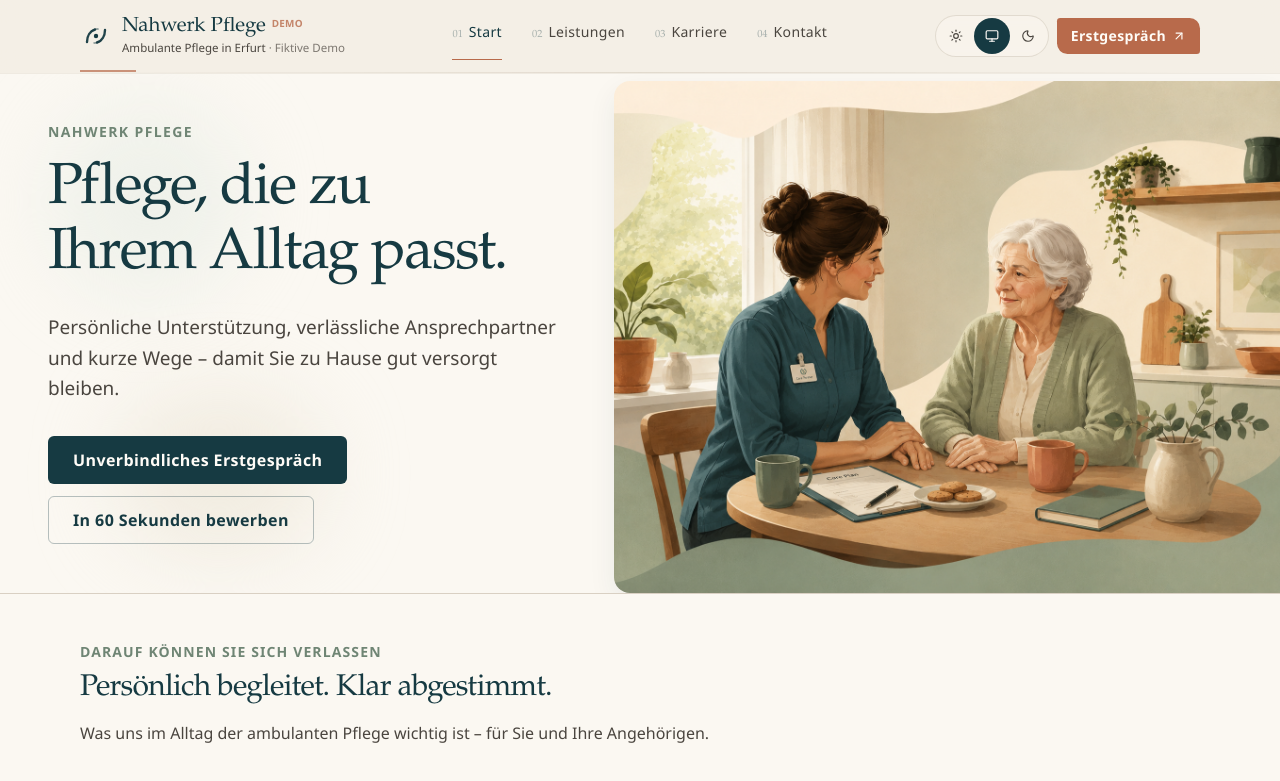
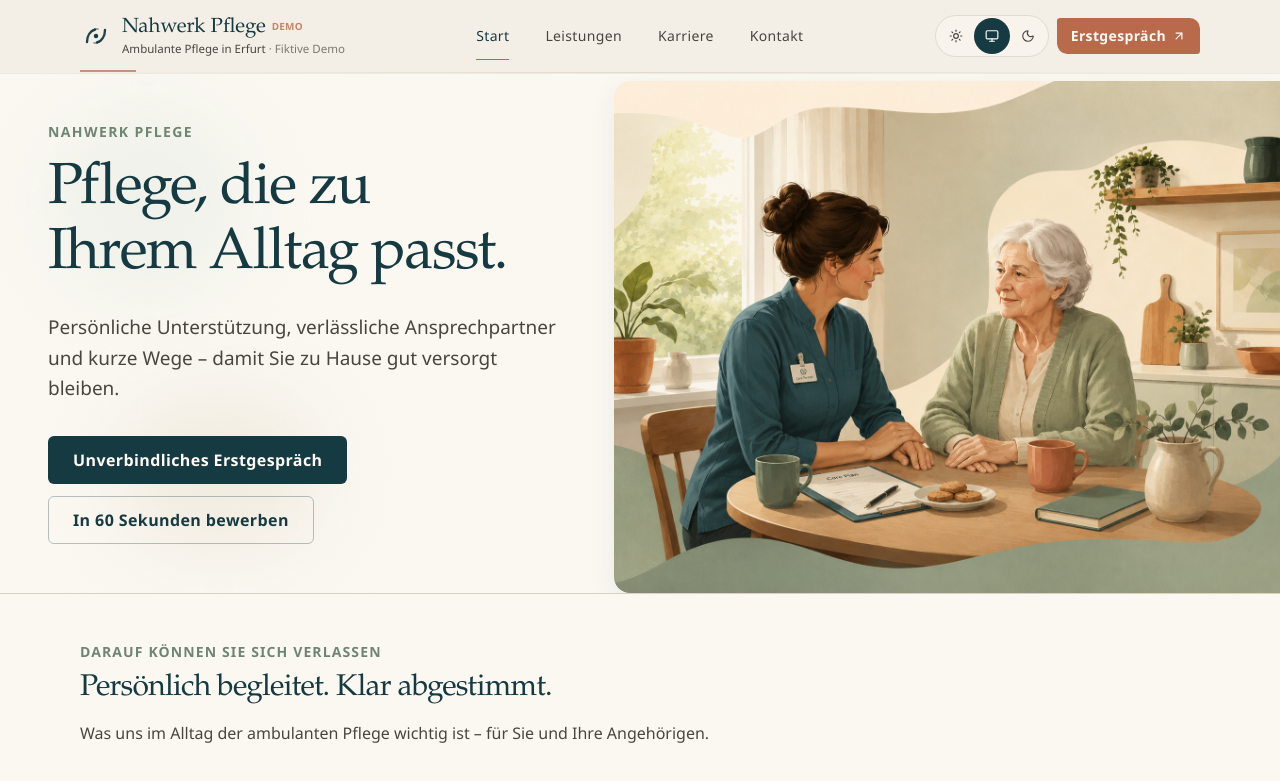
Before and after one commit to bennikost25-design/nahwerk-pflege-demo, a Next.js app: page / in a window 1280 px wide. Shown: the top 781 px of the page. Built offline with nearby package versions, Linux system fonts and the light colour scheme.

Commit message:
weitere Anpassung Navigation

```diff
--- a/src/app/globals.css
+++ b/src/app/globals.css
@@ -34,7 +34,7 @@
   --radius-sm: 0.375rem;
   --radius-md: 0.5rem;
   --shadow-soft: 0 12px 40px rgba(22, 58, 66, 0.08);
-  --header-offset: 3.5rem;
+  --header-offset: 3.75rem;
   --focus-ring: 0 0 0 3px var(--color-cream), 0 0 0 5px var(--color-petrol);
   --theme-transition:
     background-color 160ms ease,
--- a/src/components/layout/Header.tsx
+++ b/src/components/layout/Header.tsx
@@ -14,10 +14,26 @@ import {
   useId,
   useRef,
   useState,
+  useSyncExternalStore,
 } from "react";
+import { createPortal } from "react-dom";
 
 function isActivePath(pathname: string, href: string) {
   return href === "/" ? pathname === "/" : pathname.startsWith(href);
+}
+
+function mobilePageLabel(pathname: string): string {
+  if (pathname === "/") return "Startseite";
+  if (pathname.startsWith("/leistungen")) return "Leistungen";
+  if (pathname.startsWith("/karriere")) return "Karriere";
+  if (pathname.startsWith("/kontakt")) return "Kontakt";
+  if (pathname.startsWith("/impressum")) return "Impressum";
+  if (pathname.startsWith("/datenschutz")) return "Datenschutz";
+  return "Seite";
+}
+
+function subscribeToNothing() {
+  return () => {};
 }
 
 export function Header() {
@@ -25,10 +41,16 @@ export function Header() {
   const [open, setOpen] = useState(false);
   const [openedOnPath, setOpenedOnPath] = useState(pathname);
   const [reduceMotion, setReduceMotion] = useState(false);
+  const portalReady = useSyncExternalStore(
+    subscribeToNothing,
+    () => true,
+    () => false,
+  );
   const menuId = useId();
   const buttonRef = useRef<HTMLButtonElement>(null);
   const panelRef = useRef<HTMLDivElement>(null);
   const isOpen = open && openedOnPath === pathname;
+  const currentPage = mobilePageLabel(pathname);
 
   const closeMenu = useCallback(() => {
     setOpen(false);
@@ -94,65 +116,158 @@ export function Header() {
     };
   }, [isOpen]);
 
+  const mobileMenu =
+    portalReady &&
+    createPortal(
+      <div
+        ref={panelRef}
+        id={menuId}
+        role="dialog"
+        aria-modal="true"
+        aria-label="Navigation"
+        aria-hidden={!isOpen}
+        inert={!isOpen ? true : undefined}
+        className={cn(
+          "fixed inset-x-0 top-[var(--header-offset)] bottom-0 z-[60] w-full overflow-y-auto overscroll-contain bg-cream lg:hidden",
+          "pb-[max(1.25rem,env(safe-area-inset-bottom))]",
+          reduceMotion
+            ? isOpen
+              ? "visible opacity-100"
+              : "invisible opacity-0 pointer-events-none"
+            : cn(
+                "transition-[opacity,transform] duration-[200ms] ease-out",
+                isOpen
+                  ? "visible translate-y-0 opacity-100"
+                  : "invisible -translate-y-1 opacity-0 pointer-events-none",
+              ),
+        )}
+      >
+        <div className="container-site flex min-h-full flex-col py-5">
+          <p className="text-xs font-semibold tracking-[0.12em] text-ink-muted uppercase">
+            Navigation
+          </p>
+
+          <nav aria-label="Mobile Navigation" className="mt-3 shrink-0">
+            <ul className="border-t border-line">
+              {navigation.map((item) => {
+                const active = isActivePath(pathname, item.href);
                 return (
-    <header className="site-header sticky top-0 z-50 bg-cream/85 backdrop-blur-md">
-      <div className="container-site relative flex h-14 items-center gap-2 lg:h-[4.5rem] lg:gap-6 xl:gap-10">
-        {/* Marke */}
+                  <li key={item.href} className="border-b border-line">
+                    <Link
+                      href={item.href}
+                      className={cn(
+                        "flex min-h-14 w-full items-center justify-between gap-3 py-3.5 text-lg font-semibold tracking-wide",
+                        active ? "text-petrol" : "text-ink",
+                      )}
+                      aria-current={active ? "page" : undefined}
+                      onClick={closeMenu}
+                      tabIndex={isOpen ? undefined : -1}
+                    >
+                      <span>{item.label}</span>
+                      {active ? (
+                        <span
+                          className="size-1.5 shrink-0 rounded-full bg-terracotta"
+                          aria-hidden
+                        />
+                      ) : null}
+                    </Link>
+                  </li>
+                );
+              })}
+            </ul>
+          </nav>
+
+          <div className="mt-6 shrink-0 space-y-3">
+            <Link
+              href={cta.primary.href}
+              onClick={closeMenu}
+              tabIndex={isOpen ? undefined : -1}
+              className="inline-flex min-h-12 w-full items-center justify-center gap-2 rounded-[0.25rem_0.75rem_0.25rem_0.75rem] bg-terracotta px-5 text-base font-semibold text-on-brand transition-colors hover:bg-[#a55c41]"
+            >
+              {cta.primary.label}
+              <ArrowUpRight className="size-4" aria-hidden />
+            </Link>
+            <Link
+              href={cta.secondary.href}
+              onClick={closeMenu}
+              tabIndex={isOpen ? undefined : -1}
+              className="inline-flex min-h-11 w-full items-center justify-center text-sm font-semibold text-petrol underline-offset-4 hover:underline"
+            >
+              {cta.secondary.label}
+            </Link>
+          </div>
+
+          <div className="mt-8 shrink-0 border-t border-line pt-5">
+            <ThemeMenuControl />
+          </div>
+
+          <p className="mt-auto shrink-0 pt-8 text-xs leading-relaxed text-ink-muted">
+            Fiktive Website-Demo – alle Angaben sind beispielhaft.
+          </p>
+        </div>
+      </div>,
+      document.body,
+    );
+
+  return (
+    <>
+      <header className="sticky top-0 z-50">
+        {/* Blur nur auf dem sichtbaren Balken – nicht als Ancestor des Fixed-Panels */}
+        <div className="site-header bg-cream/85 backdrop-blur-md">
+          <div className="container-site relative flex h-[3.75rem] items-center gap-1.5 sm:gap-2 lg:h-[4.5rem] lg:gap-6 xl:gap-10">
             <Link
               href="/"
               className="flex min-w-0 flex-1 items-center gap-2 py-1 lg:flex-none lg:gap-2.5"
               aria-label={`${siteConfig.name} – Startseite`}
             >
-          <BrandMark className="size-[1.65rem] shrink-0 text-petrol lg:size-8" />
+              <BrandMark className="size-[1.7rem] shrink-0 text-petrol lg:size-8" />
               <span className="min-w-0">
                 <span className="flex items-baseline gap-1.5">
-              <span className="block truncate font-display text-[1.02rem] leading-none text-petrol lg:text-[1.28rem]">
+                  <span className="whitespace-nowrap font-display text-[0.98rem] leading-[1.2] text-petrol lg:text-[1.28rem] lg:leading-[1.2]">
                     {siteConfig.name}
                   </span>
                   <span
-                className="relative -top-1 hidden text-[0.62rem] font-semibold tracking-wide text-terracotta/80 uppercase lg:inline"
+                    className="relative -top-0.5 hidden text-[0.62rem] font-semibold tracking-wide text-terracotta/80 uppercase lg:inline"
                     title={siteConfig.demoNotice}
                   >
                     Demo
                   </span>
                 </span>
-            <span className="mt-1 hidden text-[0.72rem] leading-tight text-ink-muted lg:block">
+                {/* Mobile: aktuelle Seite */}
+                <span className="mt-0.5 block text-[0.68rem] leading-tight text-ink-muted lg:hidden">
+                  {currentPage}
+                </span>
+                {/* Desktop: Tagline */}
+                <span className="mt-0.5 hidden text-[0.72rem] leading-tight text-ink-muted lg:block">
                   {siteConfig.tagline}
                   <span className="text-ink-muted/70"> · Fiktive Demo</span>
                 </span>
               </span>
             </Link>
 
-        {/* Desktop-Navigation */}
             <nav
               className="hidden min-w-0 flex-1 justify-center lg:flex"
               aria-label="Hauptnavigation"
             >
-          <ul className="flex items-center gap-0.5 xl:gap-1.5">
-            {navigation.map((item, index) => {
+              <ul className="flex items-center gap-1 xl:gap-2">
+                {navigation.map((item) => {
                   const active = isActivePath(pathname, item.href);
                   return (
                     <li key={item.href}>
                       <Link
                         href={item.href}
                         className={cn(
-                      "group relative inline-flex min-h-11 items-baseline gap-1.5 px-2.5 py-2 transition-colors xl:px-3",
-                      active ? "text-petrol" : "text-ink-muted hover:text-petrol",
+                          "group relative inline-flex min-h-11 items-center px-3 py-2 text-sm font-medium tracking-wide transition-colors xl:px-3.5",
+                          active
+                            ? "text-petrol"
+                            : "text-ink-muted hover:text-petrol",
                         )}
                         aria-current={active ? "page" : undefined}
                       >
-                    <span
-                      className="font-display text-[0.65rem] tabular-nums text-petrol/35"
-                      aria-hidden
-                    >
-                      {String(index + 1).padStart(2, "0")}
-                    </span>
-                    <span className="text-sm font-medium tracking-wide">
                         {item.label}
-                    </span>
                         <span
                           className={cn(
-                        "absolute inset-x-2.5 -bottom-0.5 h-px origin-left bg-terracotta transition-[transform,opacity] duration-200 xl:inset-x-3",
+                            "absolute inset-x-3 -bottom-0.5 h-px origin-left bg-terracotta transition-[transform,opacity] duration-200 xl:inset-x-3.5",
                             active
                               ? "scale-x-100 opacity-100"
                               : "scale-x-0 opacity-0 group-hover:scale-x-100 group-hover:opacity-70",
@@ -166,10 +281,9 @@ export function Header() {
               </ul>
             </nav>
 
-        {/* Rechts: Theme + CTA / Menü */}
-        <div className="flex shrink-0 items-center gap-1.5 sm:gap-2">
+            <div className="flex shrink-0 items-center gap-1 sm:gap-1.5 lg:gap-2">
               <ThemeToggle className="hidden lg:inline-flex" />
-          <ThemeToggle variant="cycle" className="lg:hidden" />
+              <ThemeToggle variant="cycle" className="!size-9 lg:hidden" />
 
               <Link
                 href={cta.primary.href}
@@ -202,117 +316,20 @@ export function Header() {
               </button>
             </div>
 
-        {/* Kurze Akzentlinie unter dem Markenbereich – kein Vollkasten */}
             <span
               className="pointer-events-none absolute bottom-0 left-0 hidden h-0.5 w-14 bg-terracotta/70 lg:block"
               aria-hidden
             />
           </div>
 
-      {/* Feine Trennlinie – nicht kantenhart über volle Breite */}
           <div
             className="pointer-events-none mx-auto h-px w-[min(1120px,calc(100%-2rem))] bg-gradient-to-r from-transparent via-line/70 to-transparent"
             aria-hidden
           />
-
-      {/* Mobile Viewport-Panel */}
-      <div
-        ref={panelRef}
-        id={menuId}
-        role="dialog"
-        aria-modal="true"
-        aria-label="Navigation"
-        aria-hidden={!isOpen}
-        inert={!isOpen ? true : undefined}
-        className={cn(
-          "fixed inset-x-0 top-[var(--header-offset)] bottom-0 z-50 overflow-y-auto overscroll-contain bg-cream lg:hidden",
-          "pb-[max(1.25rem,env(safe-area-inset-bottom))]",
-          reduceMotion
-            ? isOpen
-              ? "visible opacity-100"
-              : "invisible opacity-0"
-            : cn(
-                "transition-[opacity,transform] duration-[200ms] ease-out",
-                isOpen
-                  ? "visible translate-y-0 opacity-100"
-                  : "invisible -translate-y-1 opacity-0 pointer-events-none",
-              ),
-        )}
-      >
-        <div className="container-site flex min-h-full flex-col py-5">
-          <p className="text-xs font-semibold tracking-[0.12em] text-ink-muted uppercase">
-            Navigation
-          </p>
-
-          <nav aria-label="Mobile Navigation" className="mt-3">
-            <ol className="border-t border-line">
-              {navigation.map((item, index) => {
-                const active = isActivePath(pathname, item.href);
-                return (
-                  <li key={item.href} className="border-b border-line">
-                    <Link
-                      href={item.href}
-                      className={cn(
-                        "grid min-h-[3.25rem] grid-cols-[auto_1fr_auto] items-center gap-3 py-3.5",
-                        active ? "text-petrol" : "text-ink",
-                      )}
-                      aria-current={active ? "page" : undefined}
-                      onClick={closeMenu}
-                      tabIndex={isOpen ? undefined : -1}
-                    >
-                      <span
-                        className="font-display text-sm text-petrol/40 tabular-nums"
-                        aria-hidden
-                      >
-                        {String(index + 1).padStart(2, "0")}
-                      </span>
-                      <span className="text-lg font-semibold tracking-wide">
-                        {item.label}
-                      </span>
-                      {active ? (
-                        <span
-                          className="size-1.5 rounded-full bg-terracotta"
-                          aria-hidden
-                        />
-                      ) : (
-                        <span className="size-1.5" aria-hidden />
-                      )}
-                    </Link>
-                  </li>
-                );
-              })}
-            </ol>
-          </nav>
-
-          <div className="mt-6 space-y-3">
-            <Link
-              href={cta.primary.href}
-              onClick={closeMenu}
-              tabIndex={isOpen ? undefined : -1}
-              className="inline-flex min-h-12 w-full items-center justify-center gap-2 rounded-[0.25rem_0.75rem_0.25rem_0.75rem] bg-terracotta px-5 text-base font-semibold text-on-brand transition-colors hover:bg-[#a55c41]"
-            >
-              {cta.primary.label}
-              <ArrowUpRight className="size-4" aria-hidden />
-            </Link>
-            <Link
-              href={cta.secondary.href}
-              onClick={closeMenu}
-              tabIndex={isOpen ? undefined : -1}
-              className="inline-flex min-h-11 w-full items-center justify-center text-sm font-semibold text-petrol underline-offset-4 hover:underline"
-            >
-              {cta.secondary.label}
-            </Link>
-          </div>
-
-          <div className="mt-8 border-t border-line pt-5">
-            <ThemeMenuControl />
-          </div>
-
-          <p className="mt-auto pt-8 text-xs leading-relaxed text-ink-muted">
-            Fiktive Website-Demo – alle Angaben sind beispielhaft.
-          </p>
-        </div>
         </div>
       </header>
+
+      {mobileMenu}
+    </>
   );
 }
```
Lines whose indentation alone changed are shown as unchanged.
